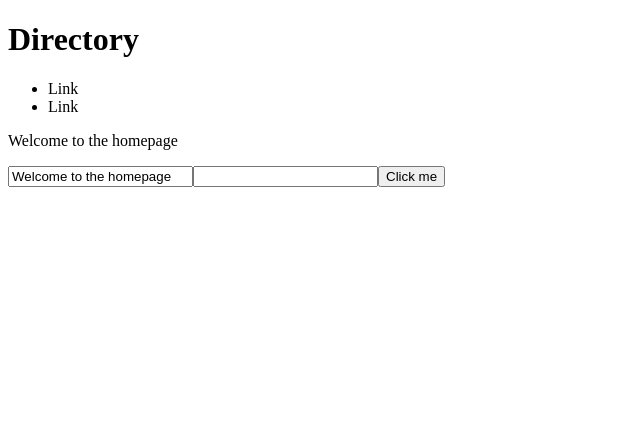
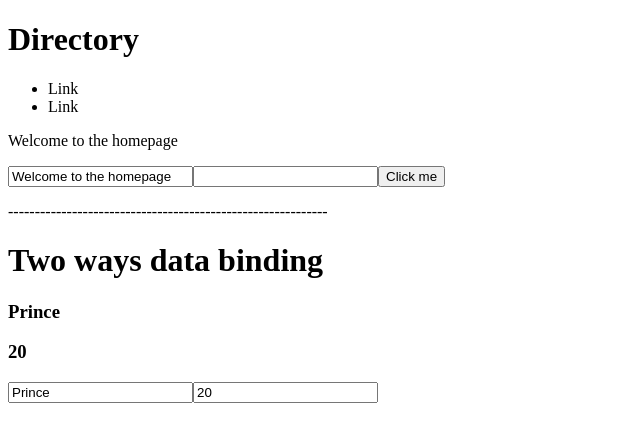
Before and after one commit to prince7475/Directory_With_Angular4, an Angular app in the folder directory/: page / in a window 1280 px wide. Shown: the top 442 px of the page, without its empty margins (0-640 px from the left). Built offline with nearby package versions, Linux system fonts and the light colour scheme.

Commit message:
Two way data binding

```diff
--- a/directory/src/app/app.module.ts
+++ b/directory/src/app/app.module.ts
@@ -1,5 +1,6 @@
 import { BrowserModule } from '@angular/platform-browser';
 import { NgModule } from '@angular/core';
+import { FormsModule } from '@angular/forms';
 
 import { AppRoutingModule } from './app-routing.module';
 import { AppComponent } from './app.component';
@@ -12,7 +13,8 @@ import { HomeComponent } from './componets/home/home.component';
   ],
   imports: [
     BrowserModule,
-    AppRoutingModule
+    AppRoutingModule,
+    FormsModule
   ],
   providers: [],
   bootstrap: [AppComponent]
--- a/directory/src/app/componets/home/home.component.html
+++ b/directory/src/app/componets/home/home.component.html
@@ -5,3 +5,11 @@
 <input [required]="myBoolean" >
 
 <button (click)="ConsoleLogMe('I like beef')">Click me</button>
+<p>------------------------------------------------------------</p>
+<!-- <br /> -->
+<h1>Two ways data binding</h1>
+<h3>{{person.name}}</h3>
+<h3>{{person.age}}</h3>
+
+<input [(ngModel)]="person.name" />
+<input [(ngModel)] = "person.age">
--- a/directory/src/app/componets/home/home.component.ts
+++ b/directory/src/app/componets/home/home.component.ts
@@ -8,6 +8,10 @@ import { Component, OnInit } from '@angular/core';
 export class HomeComponent implements OnInit {
   homeTitle = "Welcome to the homepage"
   myBoolen=true
+  person = {
+    name: "Prince",
+    age: 20
+  }
   constructor() { }
 
   ngOnInit() {
```
